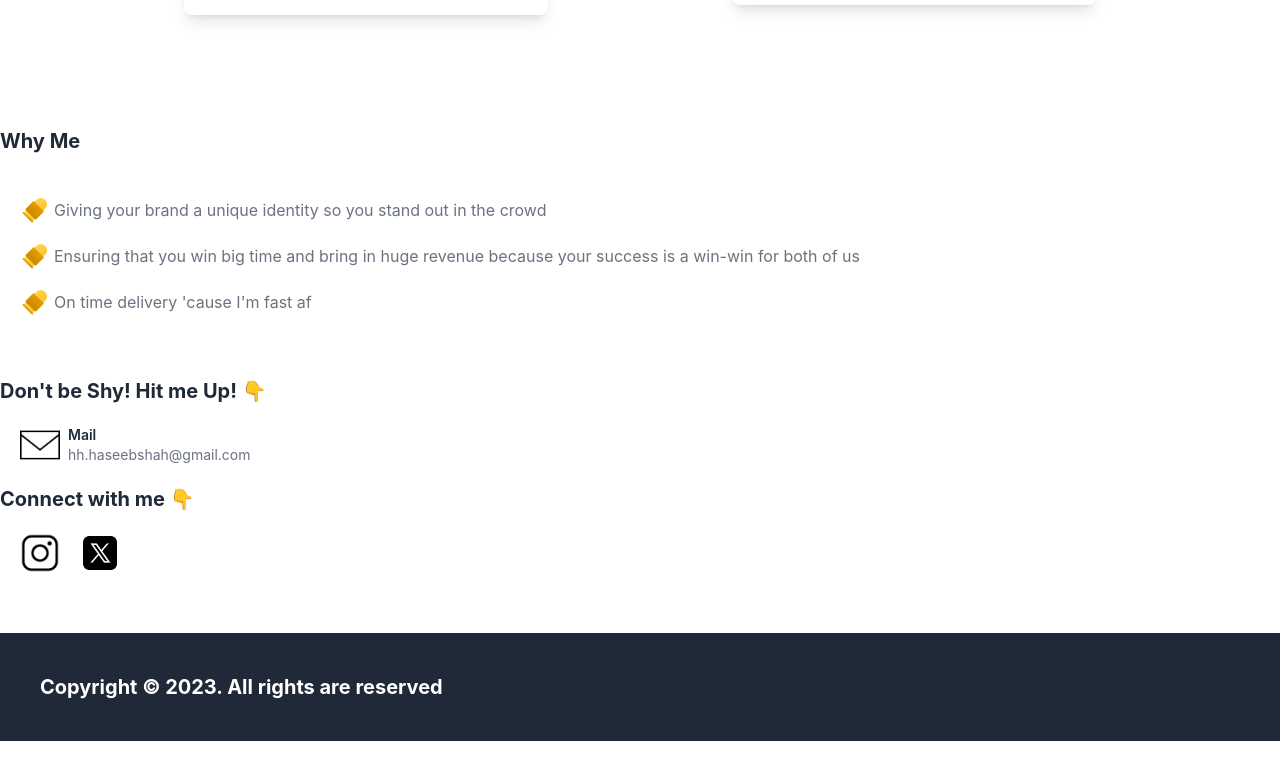
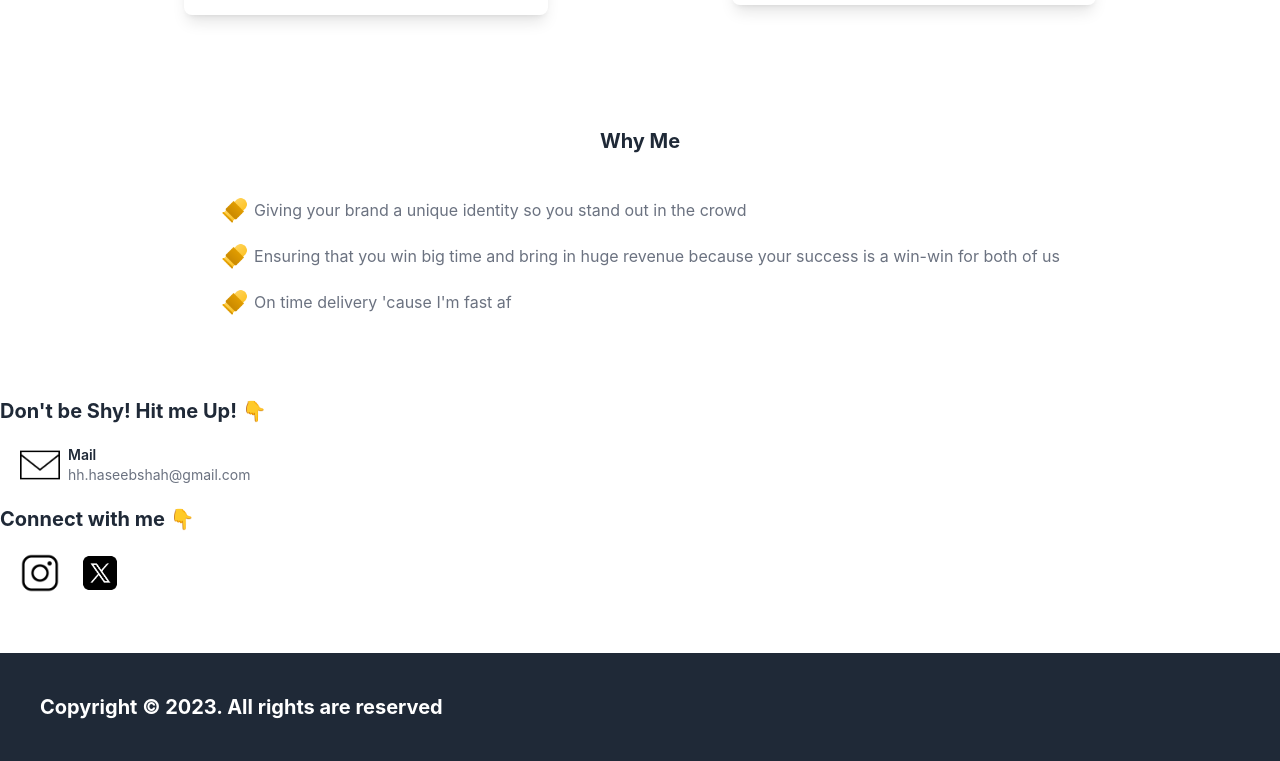
Before and after one commit to TheSh4h/My-Portfolio, a React (Vite) app: page / in a window 1280 px wide. Shown: the part 789-1550 px from the top of the page. Built offline with nearby package versions, Linux system fonts and the light colour scheme.

Commit message:
centered

```diff
--- a/src/components/Interest/Interest.jsx
+++ b/src/components/Interest/Interest.jsx
@@ -2,19 +2,19 @@
 
 const Interest = () => {
     return (
-        <div className="container mx-auto text-start p-5 lg:p-0">
+        <div className="container mx-auto p-5 lg:p-0 flex flex-col justify-center items-center">
             <h1 className="text-xl font-bold text-gray-800">Why Me</h1>
 
             <ul className='my-5 p-3 text-gray-500 text-md'>
-                <li className="flex items-center p-2">
+                <li className="flex items-center text-start p-2">
                     <img src="/bullet.png" alt="bullet" className="h-[30px] w-[30px] mr-1" />
                     <p>Giving your brand a unique identity so you stand out in the crowd</p>
                 </li>
-                <li className="flex items-center p-2">
+                <li className="flex items-center text-start p-2">
                     <img src="/bullet.png" alt="bullet" className="h-[30px] w-[30px] mr-1" />
                     <p>Ensuring that you win big time and bring in huge revenue because your success is a win-win for both of us</p>
                 </li>
-                <li className="flex items-center p-2">
+                <li className="flex items-center text-start p-2">
                     <img src="/bullet.png" alt="bullet" className="h-[30px] w-[30px] mr-1" />
                     <p>On time delivery 'cause I'm fast af</p>
                 </li>
```
